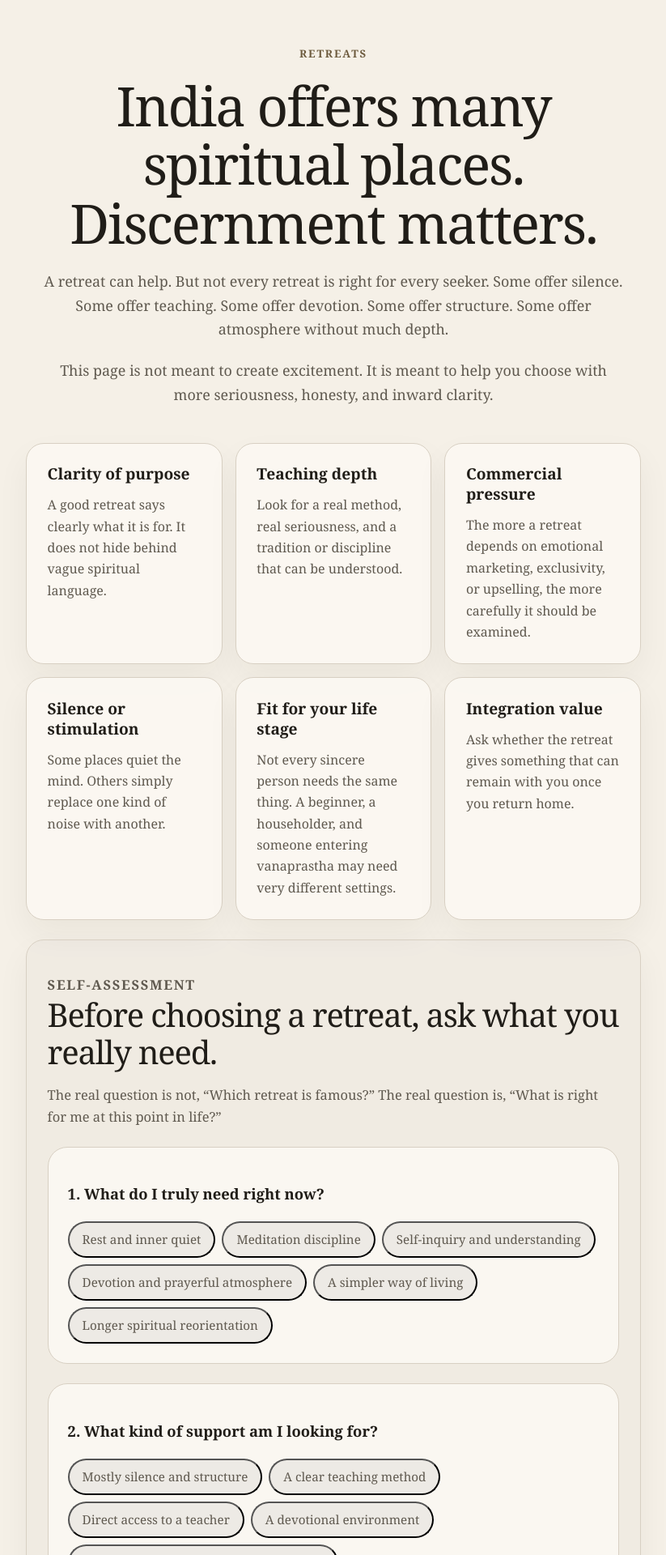
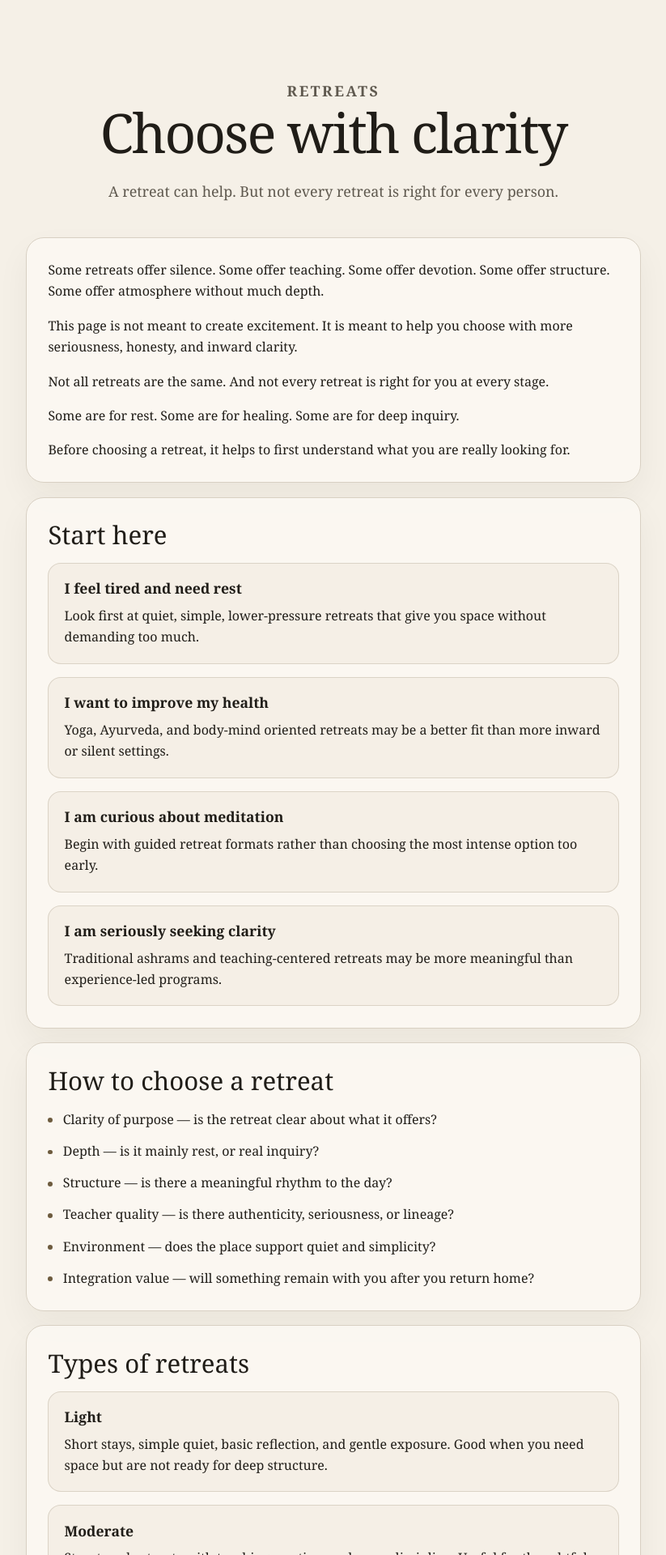
Before and after one commit to naveenniverthy/after-enough, a Next.js app: page /retreats in a window 1280 px wide. Shown: the part 120-2040 px from the top of the page at 81% size, without its empty margins (228-1051 px from the left). Built offline with nearby package versions, Linux system fonts and the light colour scheme.

Commit message:
improve Retreats page

```diff
--- a/app/globals.css
+++ b/app/globals.css
@@ -316,6 +316,98 @@ ol {
   border-color: var(--border-strong);
 }
 
+.page {
+  width: min(var(--container), calc(100% - 2rem));
+  margin: 0 auto;
+  padding: 1rem 0 4rem;
+}
+
+.retreats-essay-hero {
+  padding-top: 3.75rem;
+  padding-bottom: 1.5rem;
+}
+
+.lead {
+  max-width: 650px;
+  margin: 1.25rem auto 0;
+  font-size: 1.12rem;
+  color: var(--text-soft);
+}
+
+.essay-card {
+  margin-top: 1.1rem;
+  padding: 1.65rem;
+  background: rgba(251, 248, 242, 0.96);
+  border: 1px solid var(--border);
+  border-radius: var(--radius);
+  box-shadow: var(--shadow);
+}
+
+.essay-card h2 {
+  margin: 0 0 1rem;
+  font-size: clamp(1.45rem, 3vw, 1.95rem);
+  line-height: 1.22;
+  font-weight: 500;
+}
+
+.essay-card h3 {
+  margin: 0 0 0.55rem;
+  font-size: 1.1rem;
+  line-height: 1.3;
+}
+
+.essay-card p:last-child,
+.soft-card p:last-child,
+.simple-list p:last-child,
+.callout p:last-child {
+  margin-bottom: 0;
+}
+
+.stack-grid {
+  display: grid;
+  gap: 1rem;
+}
+
+.stack-grid--three {
+  grid-template-columns: repeat(3, minmax(0, 1fr));
+}
+
+.soft-card {
+  padding: 1.2rem;
+  background: rgba(241, 234, 223, 0.62);
+  border: 1px solid rgba(216, 208, 195, 0.9);
+  border-radius: var(--radius-sm);
+}
+
+.simple-list {
+  display: grid;
+  gap: 0.8rem;
+}
+
+.simple-list p {
+  position: relative;
+  margin: 0;
+  padding-left: 1.15rem;
+}
+
+.simple-list p::before {
+  content: "";
+  position: absolute;
+  left: 0;
+  top: 0.72rem;
+  width: 0.36rem;
+  height: 0.36rem;
+  border-radius: 999px;
+  background: var(--accent);
+}
+
+.essay-card .callout {
+  margin-top: 1.4rem;
+  padding: 1.2rem;
+  border: 1px solid var(--border-strong);
+  border-radius: var(--radius-sm);
+}
+
 .panel h2 {
   margin-top: 0;
 }
@@ -380,10 +472,25 @@ ol {
 
   .hero p,
   .page-intro p,
+  .lead,
   .section-copy,
   .prose p,
   .prose li {
     font-size: 1rem;
+  }
+
+  .page {
+    padding-top: 0.25rem;
+  }
+
+  .essay-card {
+    padding: 1.3rem;
+  }
+}
+
+@media (max-width: 820px) {
+  .stack-grid--three {
+    grid-template-columns: 1fr;
   }
 }
 
--- a/app/retreats/data.js
+++ b/app/retreats/data.js
@@ -50,25 +50,32 @@ export const retreatAssessmentQuestions = [
   },
 ];
 
-export const retreatCategories = {
-  orientation: ["Vedanta", "Vipassana", "Yoga", "Bhakti", "Meditation", "Mixed"],
-  intensity: ["Gentle", "Moderate", "Rigorous"],
-  duration: ["2–3 days", "4–7 days", "8–14 days", "2+ weeks", "Long stay"],
-  healthFocus: [
-    "Panchakarma",
-    "Stress recovery",
-    "Rejuvenation",
-    "Yoga + Ayurveda",
-    "Medical / therapeutic",
-  ],
-  bestFor: [
-    "Beginners",
-    "Householders",
-    "Serious seekers",
-    "Repeat practitioners",
-    "Vanaprastha exploration",
-  ],
-};
+export const retreatCategories = [
+  {
+    slug: "stillness-inquiry",
+    label: "Stillness & Inquiry",
+    description:
+      "Ashrams, silence-based retreats, meditation, and teaching-centered spaces for serious inner work.",
+  },
+  {
+    slug: "healing-renewal",
+    label: "Healing & Renewal",
+    description:
+      "Ayurveda, yoga, and restorative environments focused on recovery, health, and steadiness.",
+  },
+  {
+    slug: "nature-reset",
+    label: "Nature & Reset",
+    description:
+      "Hiking, mountain, and outdoor experiences that help people step away, simplify, and regain perspective.",
+  },
+  {
+    slug: "service-devotion",
+    label: "Service & Devotion",
+    description:
+      "Seva-based, devotional, and community-centered stays rooted in practice and shared life.",
+  },
+];
 
 export const retreats = [
   {
--- a/app/retreats/page.jsx
+++ b/app/retreats/page.jsx
@@ -1,85 +1,148 @@
-import HealthRetreats from "./HealthRetreats";
-import RetreatAssessment from "./RetreatAssessment";
 import RetreatFilters from "./RetreatFilters";
-import {
-  ayurvedaRetreats,
-  retreatAssessmentQuestions,
-  retreatCategories,
-  retreats,
-} from "./data";
+import { retreatCategories, retreats } from "./data";
 
 export const metadata = {
-  title: "Retreats | Choose with Clarity",
+  title: "Retreats | After Enough",
   description:
-    "A calm framework for choosing retreats in India with more clarity, seriousness, and honesty.",
+    "A quiet guide to choosing retreats with more clarity, honesty, and fit for your stage of life.",
 };
 
-const discernmentPoints = [
+const retreatTypes = [
   {
-    title: "Clarity of purpose",
-    text: "A good retreat says clearly what it is for. It does not hide behind vague spiritual language.",
+    title: "Light",
+    text: "Short stays, simple quiet, basic reflection, and gentle exposure. Good when you need space but are not ready for deep structure.",
   },
   {
-    title: "Teaching depth",
-    text: "Look for a real method, real seriousness, and a tradition or discipline that can be understood.",
+    title: "Moderate",
+    text: "Structured retreats with teaching, routine, and some discipline. Useful for thoughtful householders and sincere seekers who want support without overload.",
   },
   {
-    title: "Commercial pressure",
-    text: "The more a retreat depends on emotional marketing, exclusivity, or upselling, the more carefully it should be examined.",
+    title: "Deep",
+    text: "Silent retreats or traditional ashram settings built around disciplined practice, inquiry, or inner reorientation. Better entered with seriousness.",
+  },
+];
+
+const choosePoints = [
+  "Clarity of purpose — is the retreat clear about what it offers?",
+  "Depth — is it mainly rest, or real inquiry?",
+  "Structure — is there a meaningful rhythm to the day?",
+  "Teacher quality — is there authenticity, seriousness, or lineage?",
+  "Environment — does the place support quiet and simplicity?",
+  "Integration value — will something remain with you after you return home?",
+];
+
+const startHere = [
+  {
+    title: "I feel tired and need rest",
+    text: "Look first at quiet, simple, lower-pressure retreats that give you space without demanding too much.",
   },
   {
-    title: "Silence or stimulation",
-    text: "Some places quiet the mind. Others simply replace one kind of noise with another.",
+    title: "I want to improve my health",
+    text: "Yoga, Ayurveda, and body-mind oriented retreats may be a better fit than more inward or silent settings.",
   },
   {
-    title: "Fit for your life stage",
-    text: "Not every sincere person needs the same thing. A beginner, a householder, and someone entering vanaprastha may need very different settings.",
+    title: "I am curious about meditation",
+    text: "Begin with guided retreat formats rather than choosing the most intense option too early.",
   },
   {
-    title: "Integration value",
-    text: "Ask whether the retreat gives something that can remain with you once you return home.",
+    title: "I am seriously seeking clarity",
+    text: "Traditional ashrams and teaching-centered retreats may be more meaningful than experience-led programs.",
   },
+];
+
+const selfQuestions = [
+  "What do I truly need right now: rest, discipline, inquiry, devotion, simplicity, or reorientation?",
+  "What kind of support am I looking for: silence, teaching, access to a teacher, or a devotional atmosphere?",
+  "How much structure am I honestly ready for: gentle, moderate, or rigorous?",
+  "What kind of path am I drawn to: Vedanta, meditation, yoga, bhakti, or open exploration?",
+  "Where am I in my journey: beginner, householder, serious seeker, or someone entering a simpler stage of life?",
 ];
 
 export default function RetreatsPage() {
   return (
-    <main className="container retreats-page">
-      <section className="retreats-hero">
+    <main className="page">
+      <section className="hero retreats-essay-hero">
         <p className="eyebrow">Retreats</p>
-        <h1>India offers many spiritual places. Discernment matters.</h1>
-        <p className="retreats-hero-copy">
-          A retreat can help. But not every retreat is right for every seeker.
-          Some offer silence. Some offer teaching. Some offer devotion. Some
-          offer structure. Some offer atmosphere without much depth.
+        <h1>Choose with clarity</h1>
+        <p className="lead">
+          A retreat can help. But not every retreat is right for every person.
         </p>
-        <p className="retreats-hero-copy">
+      </section>
+
+      <section className="essay-card">
+        <p>
+          Some retreats offer silence. Some offer teaching. Some offer devotion.
+          Some offer structure. Some offer atmosphere without much depth.
+        </p>
+
+        <p>
           This page is not meant to create excitement. It is meant to help you
           choose with more seriousness, honesty, and inward clarity.
         </p>
+
+        <p>
+          Not all retreats are the same. And not every retreat is right for you
+          at every stage.
+        </p>
+
+        <p>
+          Some are for rest. Some are for healing. Some are for deep inquiry.
+        </p>
+
+        <p>
+          Before choosing a retreat, it helps to first understand what you are
+          really looking for.
+        </p>
       </section>
 
-      <section className="retreats-discernment-grid">
-        {discernmentPoints.map((item) => (
-          <article key={item.title} className="panel retreats-discernment-card">
-            <h2>{item.title}</h2>
+      <section className="essay-card">
+        <h2>Start here</h2>
+        <div className="stack-grid">
+          {startHere.map((item) => (
+            <div key={item.title} className="soft-card">
+              <h3>{item.title}</h3>
               <p>{item.text}</p>
-          </article>
+            </div>
           ))}
+        </div>
       </section>
 
-      <section className="panel retreats-section-block retreats-section-block--soft">
-        <div className="retreats-section-intro">
-          <p className="retreat-kicker">Self-assessment</p>
-          <h2>Before choosing a retreat, ask what you really need.</h2>
+      <section className="essay-card">
+        <h2>How to choose a retreat</h2>
+        <div className="simple-list">
+          {choosePoints.map((point) => (
+            <p key={point}>{point}</p>
+          ))}
+        </div>
+      </section>
+
+      <section className="essay-card">
+        <h2>Types of retreats</h2>
+        <div className="stack-grid">
+          {retreatTypes.map((item) => (
+            <div key={item.title} className="soft-card">
+              <h3>{item.title}</h3>
+              <p>{item.text}</p>
+            </div>
+          ))}
+        </div>
+      </section>
+
+      <section className="essay-card">
+        <h2>Self-assessment</h2>
+        <p>Before choosing a retreat, ask what you really need.</p>
         <p>
-            The real question is not, “Which retreat is famous?” The real
-            question is, “What is right for me at this point in life?”
+          The real question is not, “Which retreat is famous?” The real question
+          is, “What is right for me at this point in life?”
         </p>
+
+        <div className="simple-list">
+          {selfQuestions.map((question) => (
+            <p key={question}>{question}</p>
+          ))}
         </div>
 
-        <RetreatAssessment questions={retreatAssessmentQuestions} />
-
-        <div className="retreats-key-question">
+        <div className="callout">
           <h3>The most important question</h3>
           <p>
             Am I going for truth, quietness, and clarity — or am I going for
@@ -88,56 +151,78 @@ export default function RetreatsPage() {
         </div>
       </section>
 
-      <section className="retreats-section-block">
-        <div className="retreats-section-intro">
-          <p className="retreat-kicker">Repository</p>
-          <h2>A simple retreat repository</h2>
+      <section className="essay-card">
+        <h2>Expectation reset</h2>
+        <p>A retreat will not fix your life.</p>
         <p>
-            This is not meant to be a spiritual marketplace. It is a quiet
-            starting point. Each entry includes not only why someone may choose
-            it, but also why someone may not.
+          At best, it can give you space to step back, observe, and see more
+          clearly.
         </p>
-        </div>
+        <p>
+          What you do with that clarity matters more than the retreat itself.
+        </p>
+      </section>
 
-        <div className="retreats-repository">
+      <section className="essay-card">
+        <h2>Retreat repository</h2>
+        <p>
+          This is the practical part of the page.
+        </p>
+        <p>
+          Use the repository below to browse retreats by fit, not by hype.
+        </p>
+        <p>
+          Start with honesty. Then narrow by tradition, depth, structure,
+          location, cost, and the kind of support you are actually seeking.
+        </p>
+      </section>
+
+      <section className="essay-card">
+        <p className="repository-intro">
+          Browse quietly. Start with fit, not excitement.
+        </p>
         <RetreatFilters retreats={retreats} categories={retreatCategories} />
+      </section>
+
+      <section className="essay-card">
+        <h2>How to use the repository well</h2>
+        <div className="simple-list">
+          <p>Do not begin with branding. Begin with fit.</p>
+          <p>Do not assume the most intense retreat is the most useful.</p>
+          <p>Do not confuse atmosphere with depth.</p>
+          <p>Do not go beyond what your body, mind, and life stage can hold.</p>
+          <p>
+            When in doubt, choose honesty over ambition and seriousness over
+            projection.
+          </p>
         </div>
       </section>
 
-      <section className="mt-24">
-        <div className="max-w-3xl">
-          <p className="text-sm uppercase tracking-[0.2em] text-neutral-500">
-            Ayurveda & Health
+      <section className="essay-card">
+        <h2>Nature, trekking, and other reset experiences</h2>
+
+        <p>Not every meaningful step away begins with a traditional retreat.</p>
+
+        <p>
+          For some people, time in nature is the first doorway. Mountains,
+          walking, physical effort, and distance from routine can create space,
+          quiet, and perspective.
         </p>
-          <h2 className="mt-3 text-3xl font-semibold text-neutral-900">
-            Some retreats are for healing, not inquiry.
-          </h2>
-          <p className="mt-4 text-neutral-700 leading-8">
-            Not every retreat serves the same need. Some help with clarity.
-            Others help with recovery, stress, and physical balance.
+
+        <p>
+          We treat these as reset experiences rather than as spiritual retreats
+          in the traditional sense.
         </p>
-        </div>
-
-        <div className="mt-10">
-          <HealthRetreats retreats={ayurvedaRetreats} />
-        </div>
       </section>
 
-      <section className="panel retreats-section-block retreats-caution-block">
-        <div className="retreats-section-intro">
-          <p className="retreat-kicker">A quiet caution</p>
-          <h2>A retreat is not a substitute for sincerity.</h2>
+      <section className="essay-card">
+        <h2>A quiet closing note</h2>
+        <p>You do not need to rush into a deep retreat.</p>
+        <p>Start where you are.</p>
         <p>
-            A different place can help. Simplicity can help. Silence can help.
-            A teacher can help. But no place can remove confusion by itself.
+          Even a few days of real quiet can begin to show you something
+          important.
         </p>
-          <p>
-            The best retreat is not always the most intense or the most
-            impressive. Sometimes it is simply the one that meets you honestly,
-            steadies the mind, and leaves you more inwardly available for what
-            is true.
-          </p>
-        </div>
       </section>
     </main>
   );
```
Also changed, not shown: app/retreats/RetreatFilters.jsx (+29 -3 lines). Lines whose indentation alone changed are shown as unchanged.
